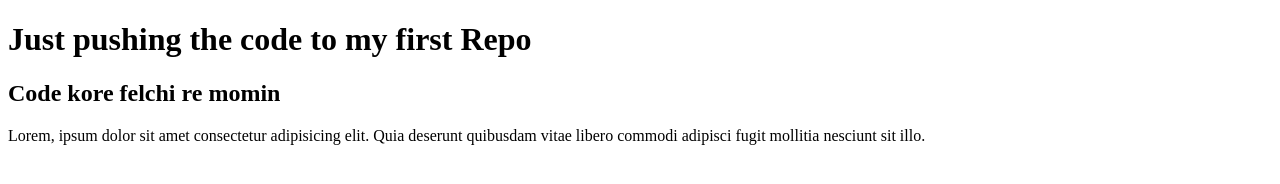
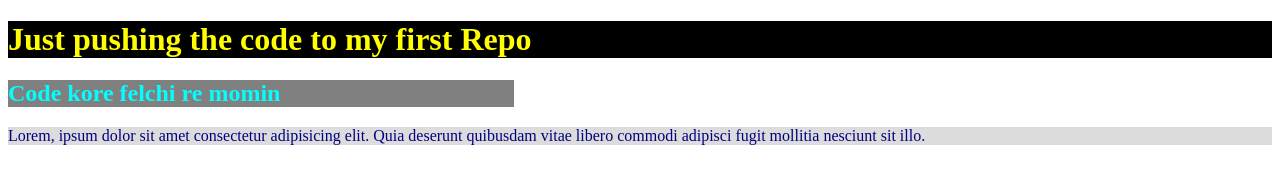
Before and after one commit to Najmulhosen/my-first-repo, a plain HTML site: page index.html in a window 1280 px wide. Drawn offline with Linux system fonts and the light colour scheme.

Commit message:
Addes css

```diff
--- a/index.html
+++ b/index.html
@@ -5,6 +5,7 @@
     <meta http-equiv="X-UA-Compatible" content="IE=edge" />
     <meta name="viewport" content="width=device-width, initial-scale=1.0" />
     <title>My First Github Repo</title>
+    <link rel="stylesheet" href="style.css">
   </head>
   <body>
     <h1>Just pushing the code to my first Repo</h1>
--- /dev/null
+++ b/style.css
@@ -0,0 +1,13 @@
+p {
+    color: navy;
+    background-color: gainsboro;
+}
+h1{
+    color: yellow;
+    background-color: black;
+}
+h2{
+    color: aqua;
+    background-color: grey;
+    width: 40%;
+}
```
